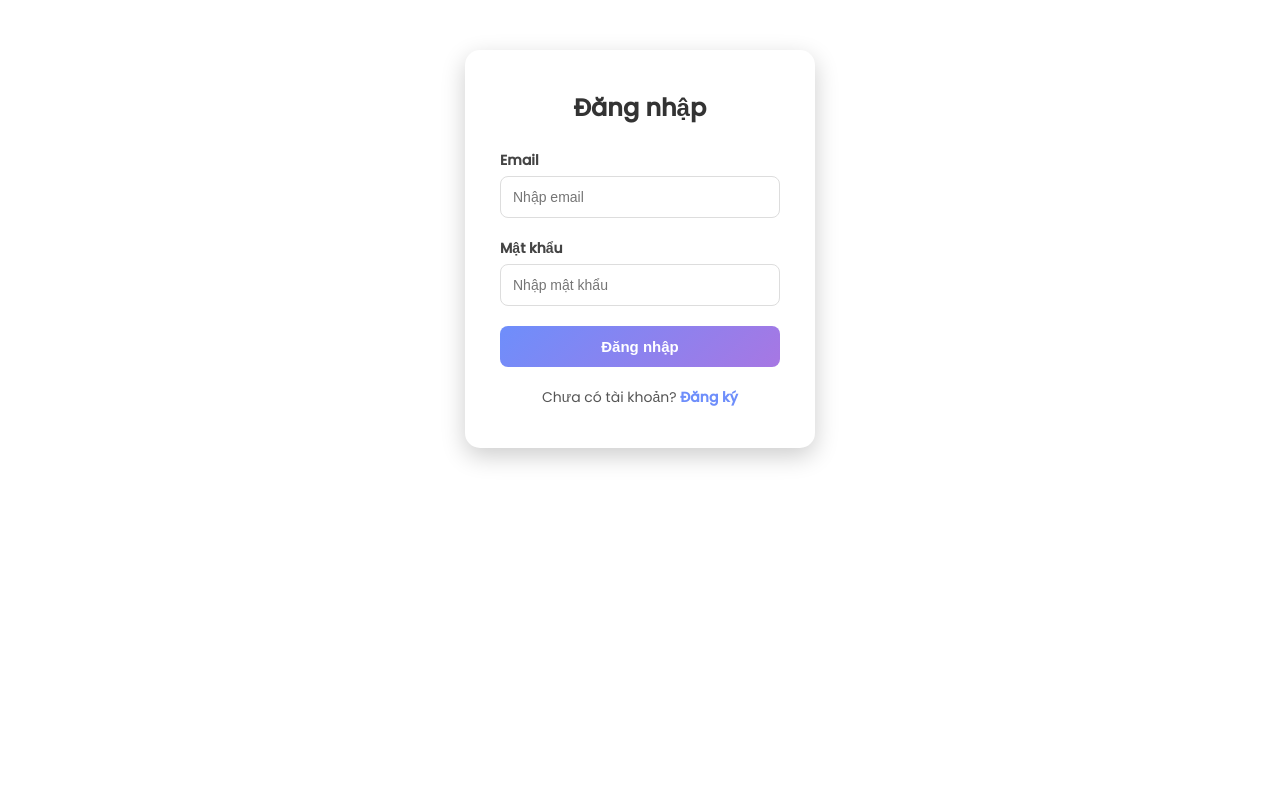
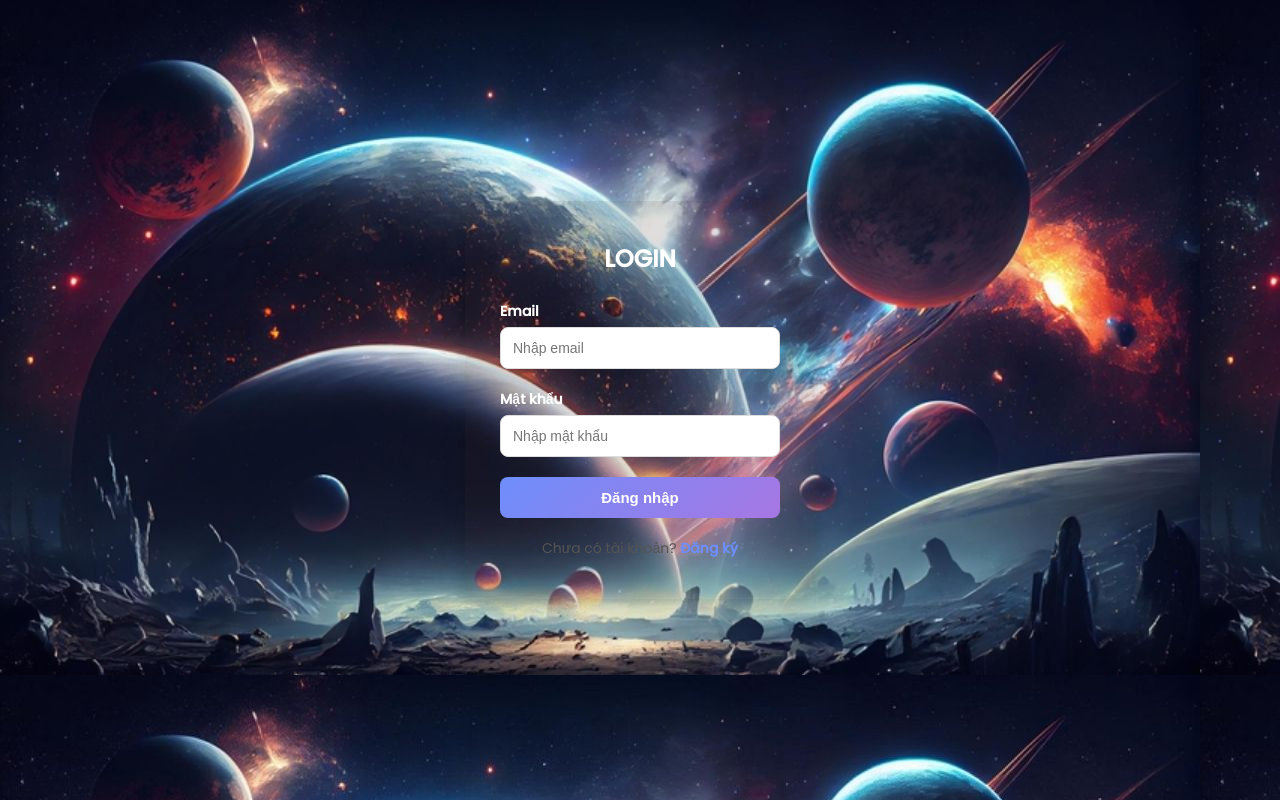
Before and after one commit to leanhtri2004/Ql_Member, a React (Vite) app: page /login in a window 1280 px wide. Built offline with nearby package versions, Linux system fonts and the light colour scheme.

Commit message:
update giao dien dki dnhap

```diff
--- a/src/component/Login.jsx
+++ b/src/component/Login.jsx
@@ -23,7 +23,7 @@ export const Login = () => {
 
     <div className="login-container">
       <div className="login-box">
-        <h2>Đăng nhập</h2>
+        <h2>LOGIN</h2>
         <form onSubmit={handleLogin}>
           <div className="form-group">
             <label>Email</label>
--- a/src/component/Register.jsx
+++ b/src/component/Register.jsx
@@ -37,7 +37,7 @@ const navigate = useNavigate();
   return (
     <div className="register-container">
       <div className="register-box">
-        <h2>Đăng ký tài khoản</h2>
+        <h2>REGISTER</h2>
         <form onSubmit={handleSignup}>
           <div className="form-group">
             <label>Email</label>
--- a/src/index.css
+++ b/src/index.css
@@ -485,25 +485,27 @@ body.dark header {
   justify-content: center;
   align-items: center;
   min-height: 100vh;
-  background: linear-gradient(135deg, #4f46e5, #06b6d4);
+background-image: url('/src/assets/img/h1.jpg');
   font-family: Arial, sans-serif;
 }
 
 /* Khung form */
 .register-box {
-  background-image: url(' https://images.unsplash.com/photo-1504674900247-0877df9cc836?ixlib=rb-4.0.3&ixid=M3wxMjA3fDB8MHxwaG90by1wYWdlfHx8fGVufDB8fHx8fA%3D%3D&auto=format&fit=crop&w=1170&q=80');
   padding: 30px 40px;
   border-radius: 15px;
   box-shadow: 0 8px 20px rgba(0, 0, 0, 0.2);
   width: 400px;
   max-width: 90%;
+  background-color: rgba(35, 23, 23, 0.317);
+    animation: fadeIn 0.7s ease-in-out;
+
 }
 
 /* Tiêu đề */
 .register-box h2 {
   text-align: center;
   margin-bottom: 20px;
-  color: #333;
+  color: white;
 }
 
 /* Form group */
@@ -515,7 +517,7 @@ body.dark header {
   display: block;
   font-weight: 600;
   margin-bottom: 8px;
-  color: #444;
+  color: white;
 }
 
 .form-group input {
@@ -574,10 +576,13 @@ body.light header {
   justify-content: center;
   align-items: center;
   width: 100%;
+  min-height: 100vh;
+  background-image: url('/src/assets/img/h1.jpg');
+
 }
 
 .login-box {
-  background: #fff;
+  background: #2b171723;
   padding: 40px 35px;
   border-radius: 15px;
   margin: 50px 0;
@@ -585,13 +590,12 @@ body.light header {
   width: 350px;
   text-align: center;
   animation: fadeIn 0.7s ease-in-out;
-    background-image: url('');
 
 }
 
 .login-box h2 {
   margin-bottom: 25px;
-  color: #333;
+  color: white;
 }
 
 .form-group {
@@ -604,7 +608,7 @@ body.light header {
   font-size: 14px;
   display: block;
   margin-bottom: 5px;
-  color: #444;
+  color:white;
 }
 
 .form-group input {
```
Also changed, not shown: src/assets/img/bg_login.jpg (added), src/assets/img/h1.jpg (added).
